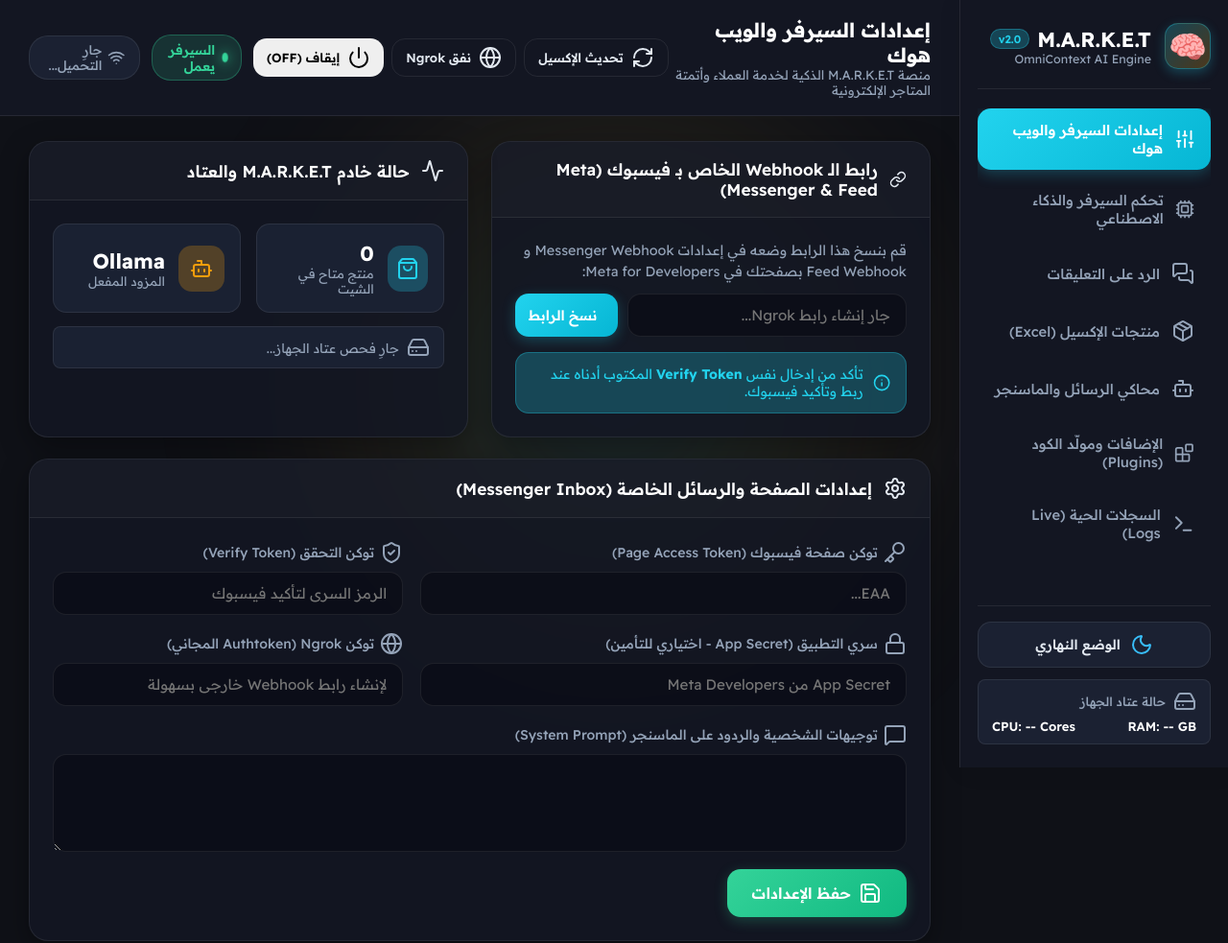
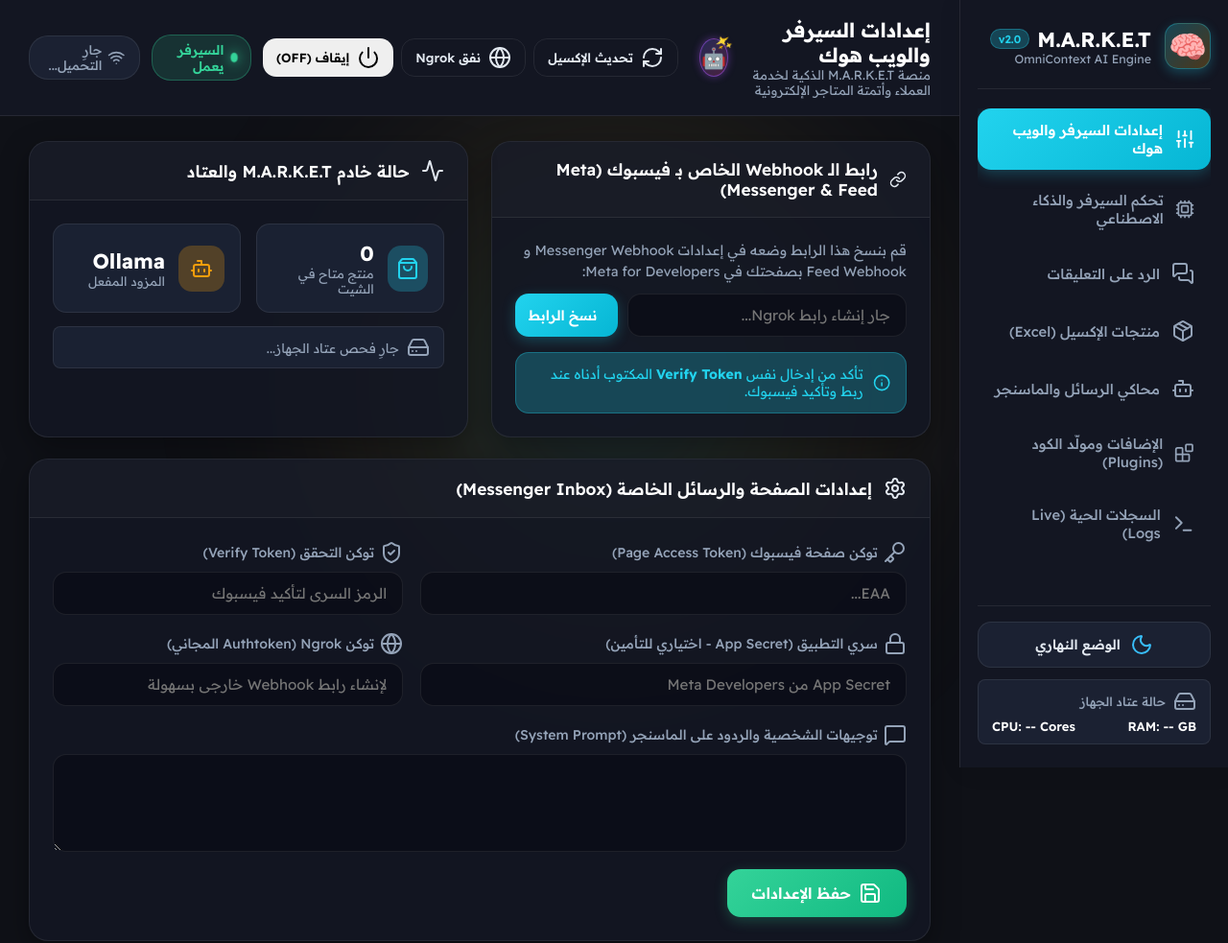
Before and after one commit to ielfeqi-rgb/M.A.R.K.E.T, a plain HTML site: page static/index.html in a window 1280 px wide. Shown: the whole page at 96% size. Drawn offline with nearby package versions, Linux system fonts and the light colour scheme; no server answers.

Commit message:
feat: Add cute animated AI badge icon to topbar header

```diff
--- a/static/index.html
+++ b/static/index.html
@@ -100,6 +100,12 @@
                 </div>
 
                 <div class="topbar-left">
+                    <!-- CUTE AI ICON BADGE -->
+                    <div class="cute-ai-badge" id="cuteAiBadge" title="M.A.R.K.E.T Cute AI Helper 🤖✨">
+                        <span class="cute-badge-icon">🤖</span>
+                        <span class="cute-sparkle">✨</span>
+                    </div>
+
                     <div class="quick-server-actions">
                         <button id="quickReloadExcelBtn" class="btn btn-outline btn-sm" title="إعادة تحميل شيت الإكسيل">
                             <i data-lucide="refresh-cw"></i>
--- a/static/style.css
+++ b/static/style.css
@@ -1169,3 +1169,42 @@ html[data-theme="light"] .moon-icon { display: none; }
     .main-content { padding: 16px; }
     .quick-server-actions { display: none; }
 }
+
+/* Cute AI Badge Icon */
+.cute-ai-badge {
+    display: inline-flex;
+    align-items: center;
+    justify-content: center;
+    position: relative;
+    background: linear-gradient(135deg, rgba(99, 102, 241, 0.25), rgba(236, 72, 153, 0.25));
+    border: 1.5px solid rgba(168, 85, 247, 0.5);
+    border-radius: 50%;
+    width: 40px;
+    height: 40px;
+    font-size: 1.3rem;
+    box-shadow: 0 0 12px rgba(168, 85, 247, 0.4);
+    animation: cutePulse 2.5s infinite ease-in-out;
+    cursor: pointer;
+    transition: transform 0.25s cubic-bezier(0.34, 1.56, 0.64, 1);
+    margin-left: 10px;
+}
+.cute-ai-badge:hover {
+    transform: scale(1.2) rotate(12deg);
+    box-shadow: 0 0 20px rgba(236, 72, 153, 0.7);
+}
+.cute-sparkle {
+    position: absolute;
+    top: -4px;
+    right: -4px;
+    font-size: 0.8rem;
+    animation: sparkleSpin 3s infinite linear;
+}
+@keyframes cutePulse {
+    0%, 100% { box-shadow: 0 0 8px rgba(168, 85, 247, 0.4); transform: scale(1); }
+    50% { box-shadow: 0 0 20px rgba(236, 72, 153, 0.75); transform: scale(1.08); }
+}
+@keyframes sparkleSpin {
+    0% { transform: rotate(0deg) scale(0.9); }
+    50% { transform: rotate(180deg) scale(1.2); }
+    100% { transform: rotate(360deg) scale(0.9); }
+}
```
